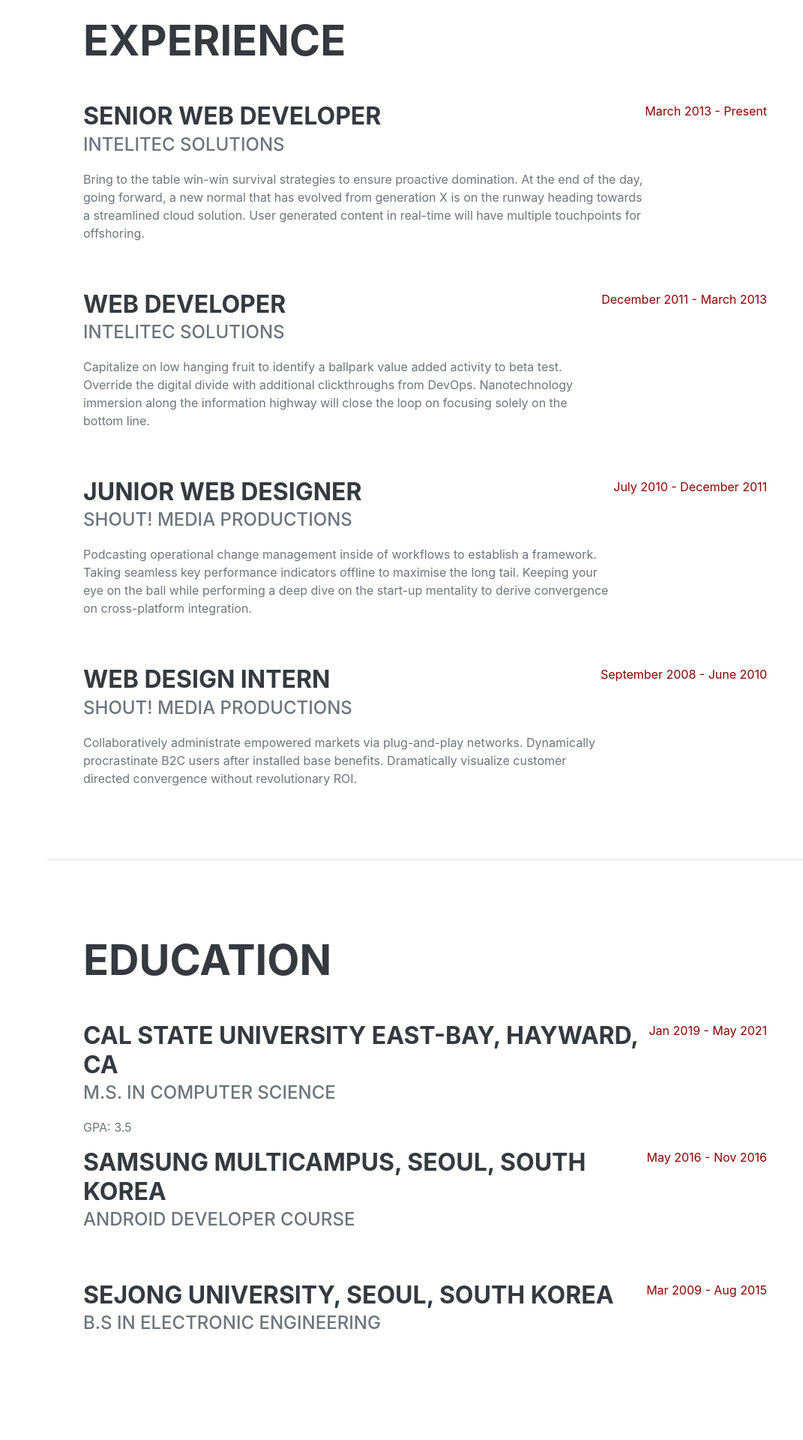
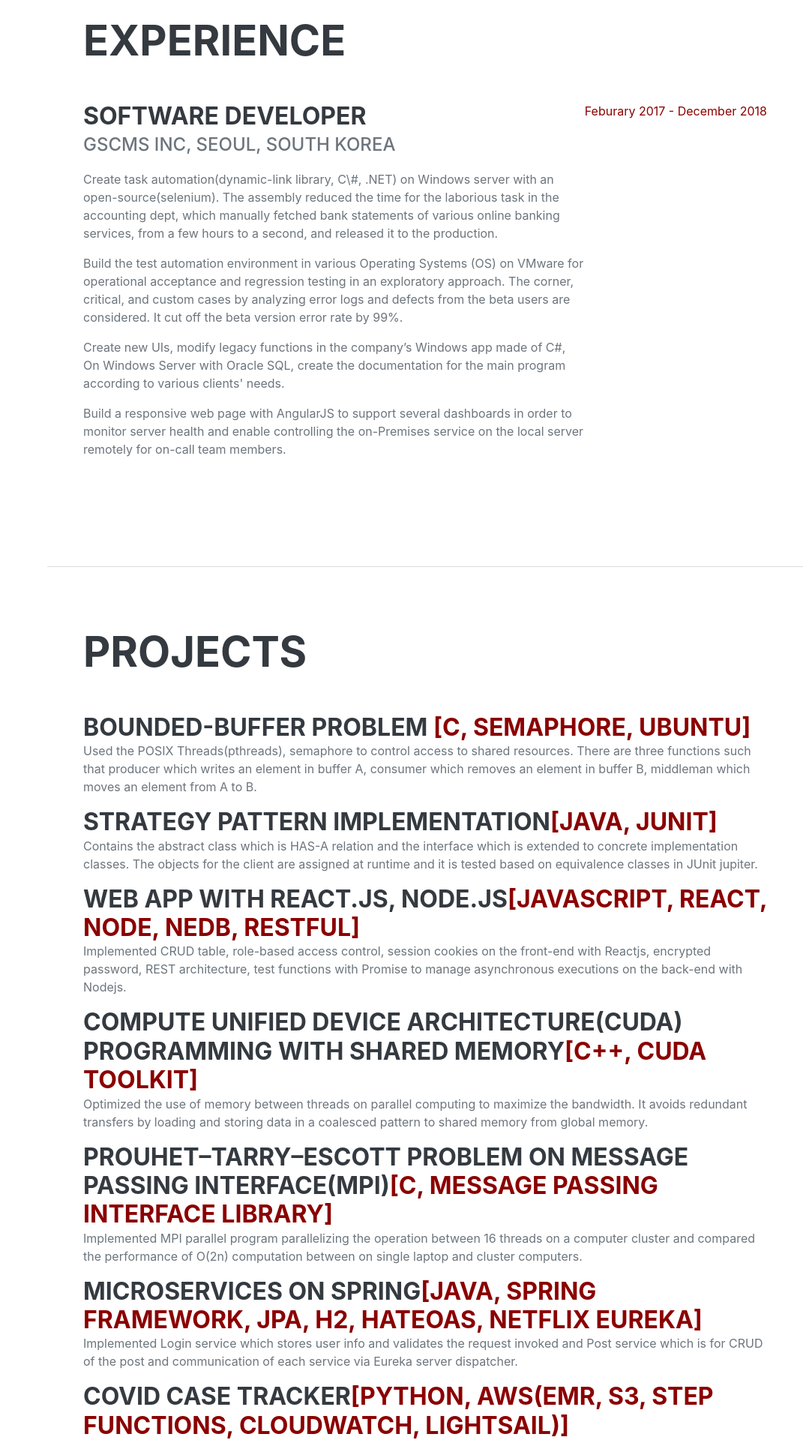
Before and after one commit to barojin/pages, a React (Create React App) app: page / in a window 1280 px wide. Shown: the part 860-2780 px from the top of the page at 75% size, without its empty margins (209-1280 px from the left). Built offline with nearby package versions, Linux system fonts and the light colour scheme; a web font is replaced by a local one.

Commit message:
Updated Contents, added projects.jsx,

```diff
--- a/package.json
+++ b/package.json
@@ -10,8 +10,9 @@
     "gh-pages": "^3.1.0",
     "react": "^17.0.2",
     "react-dom": "^17.0.2",
-    "react-scripts": "4.0.3",
-    "web-vitals": "^1.0.1"
+    "react-scripts": "^4.0.3",
+    "web-vitals": "^1.1.2",
+    "yarn": "^1.22.10"
   },
   "scripts": {
     "predeploy": "npm run build",
--- a/src/App.js
+++ b/src/App.js
@@ -5,6 +5,8 @@ import Skills from './components/skills'
 import Interests from './components/interests'
 import Awards from './components/awards'
 import Nav from './components/nav'
+import Projects from './components/projects'
+
 function App() {
   return (
     <div>
@@ -12,8 +14,9 @@ function App() {
         <div className="container-fluid p-0">
           <About></About>
           <Experience></Experience>
+          <Projects></Projects>
+          <Skills></Skills>
           <Education></Education>
-          <Skills></Skills>
           <Interests></Interests>
           <Awards></Awards>
         </div>
--- a/src/components/about.jsx
+++ b/src/components/about.jsx
@@ -16,7 +16,8 @@ render() {
         <a>San Mateo, California, United States<br></br></a>
         <a href="mailto:name@email.com"> barojins@gmail.com</a>
       </div>
-      <p className="lead mb-5">Software developer based on CS fundamentals writing program codes, using software frameworks and tools.</p>
+      <p className="lead mb-5">Software developer based on CS fundamentals<br></br>
+      writing program codes, using software frameworks and tools.</p>
       <div className="social-icons">
         <a className="social-icon" href="https://www.linkedin.com/in/barojin/"><i className="fab fa-linkedin-in" /></a>
         <a className="social-icon" href="https://github.com/barojin/"><i className="fab fa-github" /></a>
--- a/src/components/education.jsx
+++ b/src/components/education.jsx
@@ -9,14 +9,15 @@ render() {
   <section className="resume-section" id="education">
     <div className="resume-section-content">
       <h2 className="mb-5">Education</h2>
-      <div className="d-flex flex-column flex-md-row justify-content-between">
+
+      <div className="d-flex flex-column flex-md-row justify-content-between mb-5">
         <div className="flex-grow-1">
           <h3 className="mb-0">Cal State University East-bay, Hayward, CA</h3>
           <div className="subheading mb-3">M.S. in Computer Science</div>
-          <p>GPA: 3.5</p>
         </div>
         <div className="flex-shrink-0"><span className="text-primary">Jan 2019 - May 2021</span></div>
       </div>
+
       <div className="d-flex flex-column flex-md-row justify-content-between mb-5">
         <div className="flex-grow-1">
           <h3 className="mb-0">Samsung Multicampus, Seoul, South Korea</h3>
@@ -24,6 +25,7 @@ render() {
         </div>
         <div className="flex-shrink-0"><span className="text-primary">May 2016 - Nov 2016</span></div>
       </div>
+
       <div className="d-flex flex-column flex-md-row justify-content-between mb-5">
         <div className="flex-grow-1">
           <h3 className="mb-0">Sejong University, Seoul, South Korea</h3>
@@ -31,6 +33,7 @@ render() {
         </div>
         <div className="flex-shrink-0"><span className="text-primary">Mar 2009 - Aug 2015</span></div>
       </div>
+
     </div>
   </section>
   <hr className="m-0" />
--- a/src/components/experience.jsx
+++ b/src/components/experience.jsx
@@ -11,36 +11,16 @@ render() {
       <h2 className="mb-5">Experience</h2>
       <div className="d-flex flex-column flex-md-row justify-content-between mb-5">
         <div className="flex-grow-1">
-          <h3 className="mb-0">Senior Web Developer</h3>
-          <div className="subheading mb-3">Intelitec Solutions</div>
-          <p>Bring to the table win-win survival strategies to ensure proactive domination. At the end of the day, going forward, a new normal that has evolved from generation X is on the runway heading towards a streamlined cloud solution. User generated content in real-time will have multiple touchpoints for offshoring.</p>
+          <h3 className="mb-0">Software Developer</h3>
+          <div className="subheading mb-3">GSCMS Inc, Seoul, South Korea</div>
+          <p>Create task automation(dynamic-link library, C\#, .NET) on Windows server with an open-source(selenium). The assembly reduced the time for the laborious task in the accounting dept, which manually fetched bank statements of various online banking services, from a few hours to a second, and released it to the production.</p>
+          <p>Build the test automation environment in various Operating Systems (OS) on VMware for operational acceptance and regression testing in an exploratory approach. The corner, critical, and custom cases by analyzing error logs and defects from the beta users are considered. It cut off the beta version error rate by 99%.</p>
+          <p>Create new UIs, modify legacy functions in the company’s Windows app made of C#, On Windows Server with Oracle SQL, create the documentation for the main program according to various clients' needs.</p>
+          <p>Build a responsive web page with AngularJS to support several dashboards in order to monitor server health and enable controlling the on-Premises service on the local server remotely for on-call team members.</p>
         </div>
-        <div className="flex-shrink-0"><span className="text-primary">March 2013 - Present</span></div>
+        <div className="flex-shrink-0"><span className="text-primary">Feburary 2017 - December 2018</span></div>
       </div>
-      <div className="d-flex flex-column flex-md-row justify-content-between mb-5">
-        <div className="flex-grow-1">
-          <h3 className="mb-0">Web Developer</h3>
-          <div className="subheading mb-3">Intelitec Solutions</div>
-          <p>Capitalize on low hanging fruit to identify a ballpark value added activity to beta test. Override the digital divide with additional clickthroughs from DevOps. Nanotechnology immersion along the information highway will close the loop on focusing solely on the bottom line.</p>
-        </div>
-        <div className="flex-shrink-0"><span className="text-primary">December 2011 - March 2013</span></div>
-      </div>
-      <div className="d-flex flex-column flex-md-row justify-content-between mb-5">
-        <div className="flex-grow-1">
-          <h3 className="mb-0">Junior Web Designer</h3>
-          <div className="subheading mb-3">Shout! Media Productions</div>
-          <p>Podcasting operational change management inside of workflows to establish a framework. Taking seamless key performance indicators offline to maximise the long tail. Keeping your eye on the ball while performing a deep dive on the start-up mentality to derive convergence on cross-platform integration.</p>
-        </div>
-        <div className="flex-shrink-0"><span className="text-primary">July 2010 - December 2011</span></div>
-      </div>
-      <div className="d-flex flex-column flex-md-row justify-content-between">
-        <div className="flex-grow-1">
-          <h3 className="mb-0">Web Design Intern</h3>
-          <div className="subheading mb-3">Shout! Media Productions</div>
-          <p>Collaboratively administrate empowered markets via plug-and-play networks. Dynamically procrastinate B2C users after installed base benefits. Dramatically visualize customer directed convergence without revolutionary ROI.</p>
-        </div>
-        <div className="flex-shrink-0"><span className="text-primary">September 2008 - June 2010</span></div>
-      </div>
+
     </div>
   </section>
   <hr className="m-0" />
--- a/src/components/nav.jsx
+++ b/src/components/nav.jsx
@@ -16,8 +16,9 @@ render() {
     <ul className="navbar-nav">
       <li className="nav-item"><a className="nav-link js-scroll-trigger" href="#about">About</a></li>
       <li className="nav-item"><a className="nav-link js-scroll-trigger" href="#experience">Experience</a></li>
+      <li className="nav-item"><a className="nav-link js-scroll-trigger" href="#projects">Projects</a></li>
+      <li className="nav-item"><a className="nav-link js-scroll-trigger" href="#skills">Skills</a></li>
       <li className="nav-item"><a className="nav-link js-scroll-trigger" href="#education">Education</a></li>
-      <li className="nav-item"><a className="nav-link js-scroll-trigger" href="#skills">Skills</a></li>
       <li className="nav-item"><a className="nav-link js-scroll-trigger" href="#interests">Interests</a></li>
       <li className="nav-item"><a className="nav-link js-scroll-trigger" href="#awards">Awards</a></li>
     </ul>
--- /dev/null
+++ b/src/components/projects.jsx
@@ -0,0 +1,74 @@
+import React, { Component } from 'react'
+
+
+export default class Projects extends Component {
+
+render() {
+  return (
+    <div>
+      <section className="resume-section" id="projects">
+        <div className="resume-section-content">
+          <h2 className="mb-5">Projects</h2>
+
+          <div className="d-flex flex-column flex-md-row justify-content-between">
+            <div className="flex-grow-1">
+              <h3 className="mb-0">Bounded-buffer problem <span className="text-primary">[C, semaphore, Ubuntu]</span></h3>
+              <p>Used the POSIX Threads(pthreads), semaphore to control access to shared resources. There are three functions such that producer which writes an element in buffer A, consumer which removes an element in buffer B, middleman which moves an element from A to B.</p>
+            </div>
+          </div>
+
+          <div className="d-flex flex-column flex-md-row justify-content-between">
+            <div className="flex-grow-1">
+              <h3 className="mb-0">Strategy Pattern implementation<span className="text-primary">[Java, JUnit]</span></h3>
+              <p>Contains the abstract class which is HAS-A relation and the interface which is extended to concrete implementation classes. The objects for the client are assigned at runtime and it is tested based on equivalence classes in JUnit jupiter.</p>
+            </div>
+          </div>
+
+          <div className="d-flex flex-column flex-md-row justify-content-between">
+            <div className="flex-grow-1">
+              <h3 className="mb-0">Web App with React.js, Node.js<span className="text-primary">[JavaScript, React, Node, NeDB, RESTful] </span></h3>
+              <p>Implemented CRUD table, role-based access control, session cookies on the front-end with Reactjs, encrypted password, REST architecture, test functions with Promise to manage asynchronous executions on the back-end with Nodejs.</p>
+            </div>
+          </div>
+
+          <div className="d-flex flex-column flex-md-row justify-content-between">
+            <div className="flex-grow-1">
+              <h3 className="mb-0">Compute Unified Device Architecture(CUDA) programming with shared memory<span className="text-primary">[C++, CUDA Toolkit]</span></h3>
+              <p>Optimized the use of memory between threads on parallel computing to maximize the bandwidth. It avoids redundant transfers by loading and storing data in a coalesced pattern to shared memory from global memory.</p>
+            </div>
+          </div>
+
+          <div className="d-flex flex-column flex-md-row justify-content-between">
+            <div className="flex-grow-1">
+              <h3 className="mb-0">Prouhet–Tarry–Escott problem on Message Passing Interface(MPI)<span className="text-primary">[C, Message Passing Interface library]</span></h3>
+              <p>Implemented MPI parallel program  parallelizing the operation between 16 threads on a computer cluster and compared the performance of  O(2n) computation between on single laptop and cluster computers.</p>
+            </div>
+          </div>
+
+          <div className="d-flex flex-column flex-md-row justify-content-between">
+            <div className="flex-grow-1">
+              <h3 className="mb-0">Microservices on Spring<span className="text-primary">[Java, Spring framework, JPA, h2, HATEOAS, Netflix Eureka]</span></h3>
+              <p>Implemented Login service which stores user info and validates the request invoked and Post service which is for CRUD of the post and communication of each service via Eureka server dispatcher.</p>
+            </div>
+          </div>
+
+          <div className="d-flex flex-column flex-md-row justify-content-between">
+            <div className="flex-grow-1">
+              <h3 className="mb-0">Covid Case Tracker<span className="text-primary">[Python, AWS(EMR, S3, Step functions, CloudWatch, Lightsail)]</span></h3>
+              <p>Implemented a covid case tracker that pulls the number of new cases all over the world everyday from CDC website using a python script and plotted trend graph. Set up a scheduler to run the python script on EMR using Step functions daily, use the plotted graph saved on S3 to display on WordPress website using AWS Lightsail. Implemented alarms on AWS Cloudwatch once the numbers increase significantly for a certain country.</p>
+            </div>
+          </div>
+
+        {/*
+        <div className="flex-grow-1">
+          <h3 className="mb-0"><span className="text-primary"></span></h3>
+          <p></p>
+        </div>
+         */}
+
+        </div>
+      </section>
+    </div>
+  )
+ }
+}
```
Also changed, not shown: src/components/skills.jsx (+0 -21 lines), 2 other files (tests, documents, lock files or other folders).
